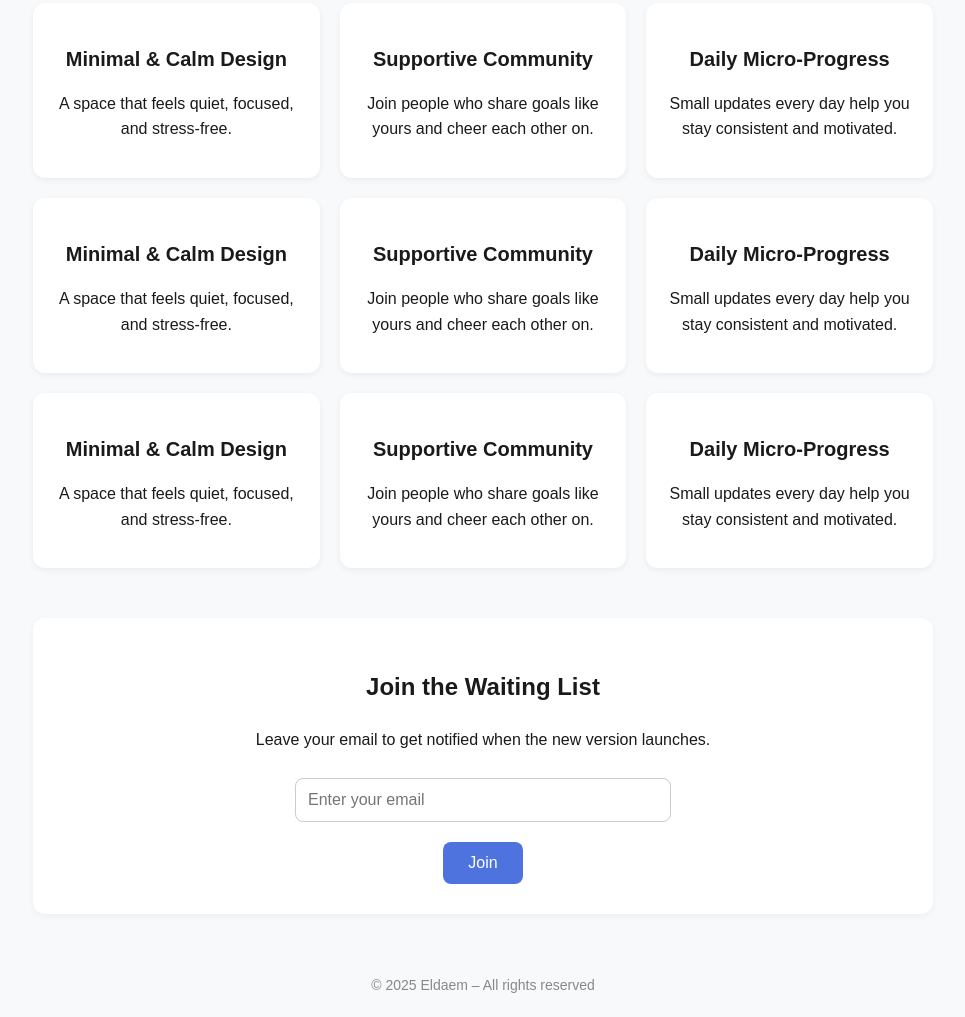
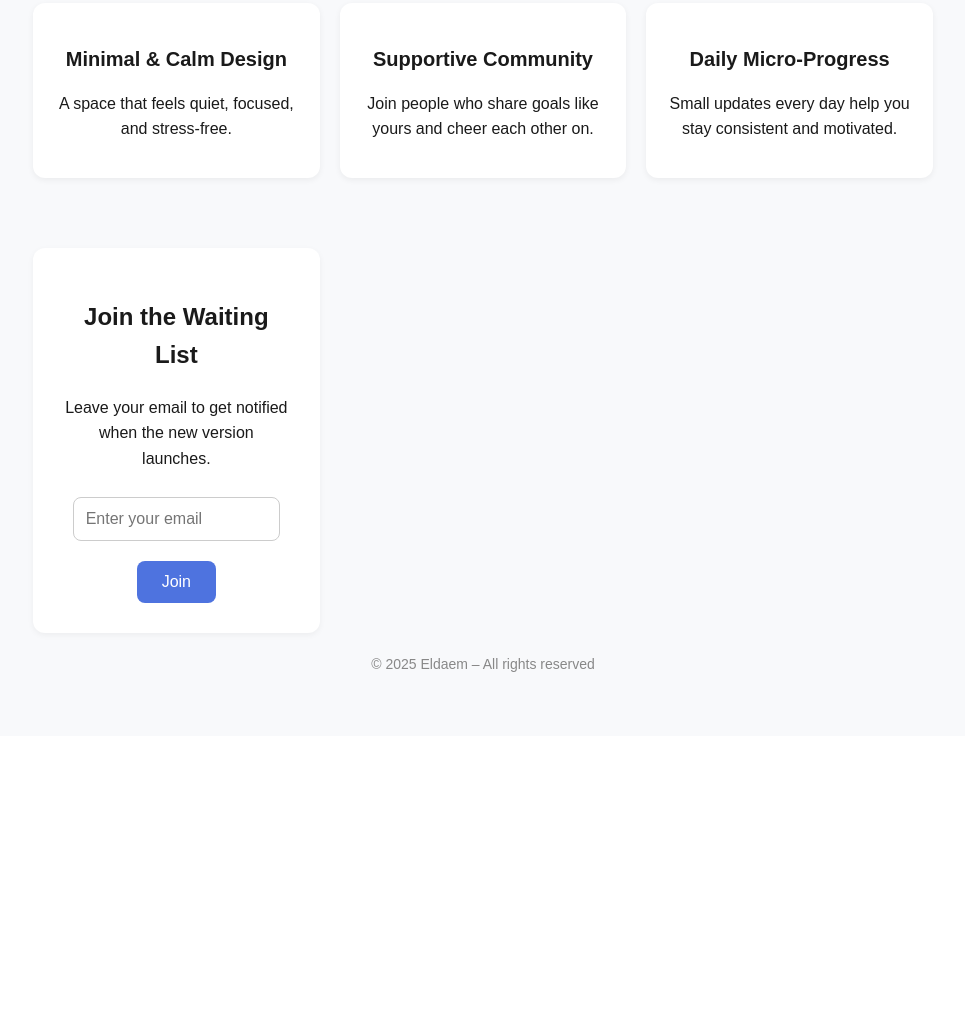
Before and after one commit to Shorokgalal/eldaem-landing, a plain HTML site: page index.html in a window 1280 px wide. Shown: the part 1187-2204 px from the top of the page, without its empty margins (157-1122 px from the left). After the commit the page ends 1923 px from the top, so only its background shows below. Drawn offline with Linux system fonts and the light colour scheme.

Commit message:
Update index.html

```diff
--- a/index.html
+++ b/index.html
@@ -175,32 +175,6 @@
         <p>Small updates every day help you stay consistent and motivated.</p>
       </div>
 
-      <div class="feature-box">
-        <h3>Minimal & Calm Design</h3>
-        <p>A space that feels quiet, focused, and stress‑free.</p>
-      </div>
-      <div class="feature-box">
-        <h3>Supportive Community</h3>
-        <p>Join people who share goals like yours and cheer each other on.</p>
-      </div>
-      <div class="feature-box">
-        <h3>Daily Micro‑Progress</h3>
-        <p>Small updates every day help you stay consistent and motivated.</p>
-      </div>
-
-      <div class="feature-box">
-        <h3>Minimal & Calm Design</h3>
-        <p>A space that feels quiet, focused, and stress‑free.</p>
-      </div>
-      <div class="feature-box">
-        <h3>Supportive Community</h3>
-        <p>Join people who share goals like yours and cheer each other on.</p>
-      </div>
-      <div class="feature-box">
-        <h3>Daily Micro‑Progress</h3>
-        <p>Small updates every day help you stay consistent and motivated.</p>
-      </div>
-    </div>
 
     <div id="waitlist" class="waitlist">
       <h2>Join the Waiting List</h2>
```
